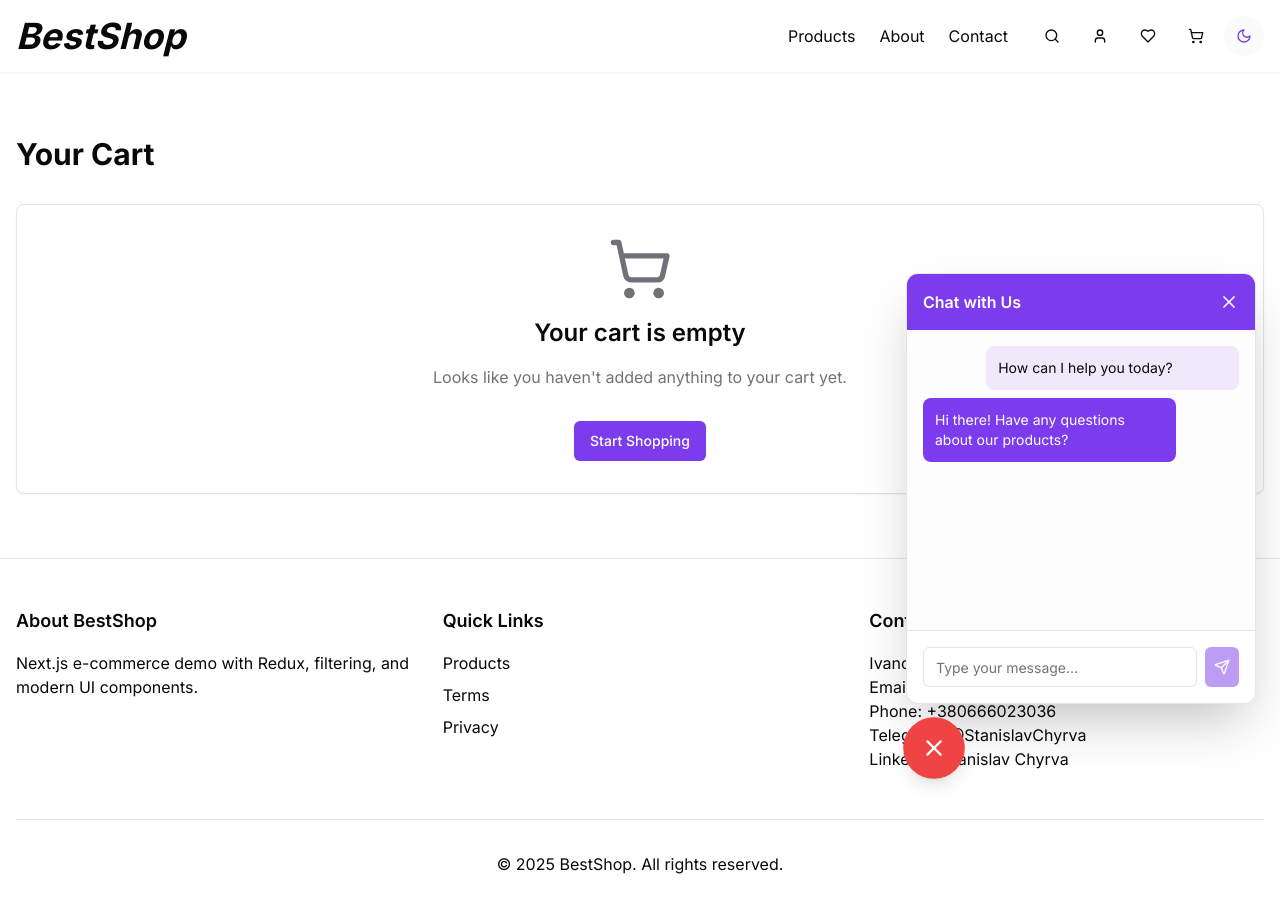
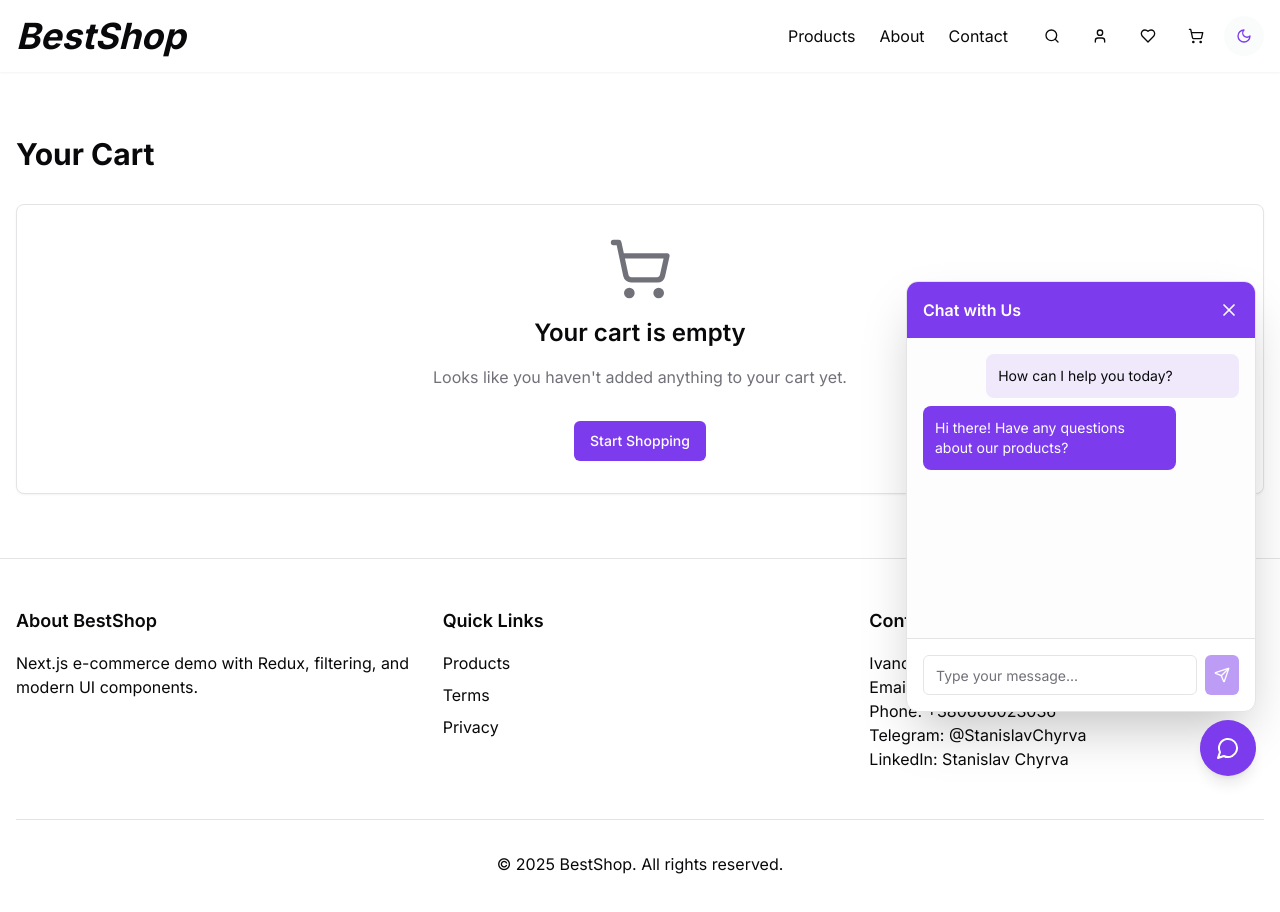
Before and after one commit to schyrva/product-listing-page-extended, a Next.js app: page /cart in a window 1280 px wide. Both pictures are taken after a click on the button 1228 px from the left and 748 px from the top of the page. Shown: the top 912 px of the page. Built offline with nearby package versions, Linux system fonts and the light colour scheme.

Commit message:
fix chat position

```diff
--- a/src/components/common/ChatWidget.tsx
+++ b/src/components/common/ChatWidget.tsx
@@ -32,7 +32,7 @@ export default function ChatWidget() {
             animate={{ opacity: 1, y: 0, scale: 1 }}
             exit={{ opacity: 0, y: 50, scale: 0.8 }}
             transition={{ type: "spring", stiffness: 300, damping: 25 }}
-            className="bg-card rounded-xl shadow-2xl w-[350px] mb-4 overflow-hidden border"
+            className="absolute bottom-16 right-0 bg-card rounded-xl shadow-2xl w-[350px] overflow-hidden border"
           >
             <div className="bg-primary text-white p-4 flex justify-between items-center">
               <h3 className="font-semibold">Chat with Us</h3>
@@ -72,9 +72,7 @@ export default function ChatWidget() {
 
       <motion.button
         onClick={toggleChat}
-        className={`rounded-full p-4 ${
-          isOpen ? "bg-red-500" : "bg-primary"
-        } text-white shadow-lg flex items-center justify-center`}
+        className="absolute bottom-0 right-0 rounded-full p-4 bg-primary text-white shadow-lg flex items-center justify-center w-14 h-14"
         whileHover={{ scale: 1.1 }}
         whileTap={{ scale: 0.9 }}
         animate={
@@ -95,11 +93,7 @@ export default function ChatWidget() {
             : {}
         }
       >
-        {isOpen ? (
-          <X className="h-6 w-6" />
-        ) : (
-          <MessageCircle className="h-6 w-6" />
-        )}
+        <MessageCircle className="h-6 w-6" />
       </motion.button>
     </div>
   );
```
